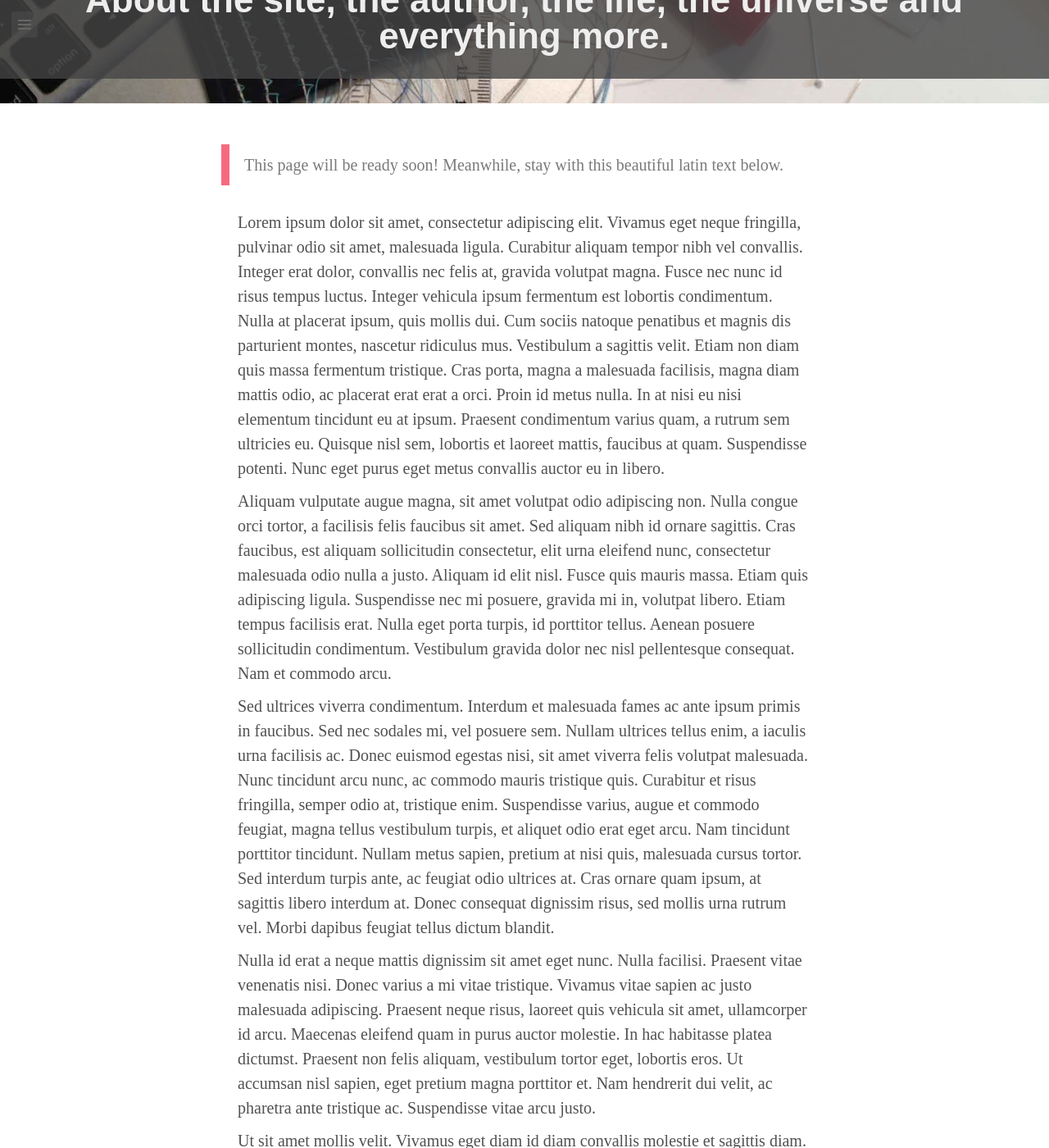
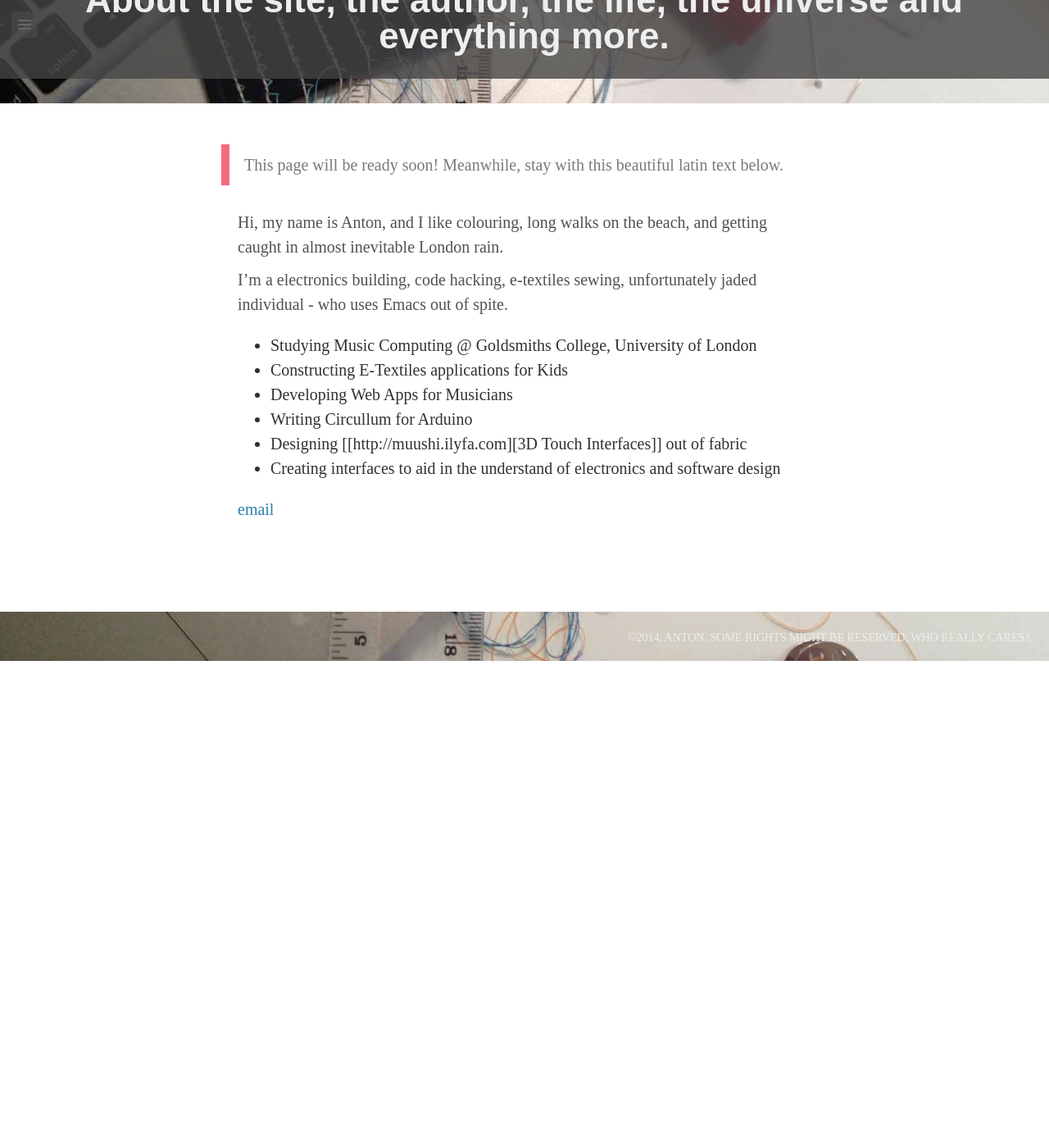
Before and after one commit to ype/ype.github.io, a Jekyll site: the page built from about/index.md, in a window 1280 px wide and 1400 px high, scrolled down 224 px. Shown: the whole window at 82% size. Built offline with Jekyll 4.4.1, drawn with Linux system fonts in a browser that asks for light colours; some web fonts are replaced; Markdown is read by kramdown in place of the engine named in the settings; after the commit the page ends 1030 px from its top, so only the background shows below that; some of the changed text lies outside the part shown.

Commit message:
a little about me

```diff
--- a/about/index.md
+++ b/about/index.md
@@ -7,16 +7,18 @@ title: About the site, the author, the life, the universe and everything more.
   This page will be ready soon! Meanwhile, stay with this beautiful latin text below.
 </div>
 
-Lorem ipsum dolor sit amet, consectetur adipiscing elit. Vivamus eget neque fringilla, pulvinar odio sit amet, malesuada ligula. Curabitur aliquam tempor nibh vel convallis. Integer erat dolor, convallis nec felis at, gravida volutpat magna. Fusce nec nunc id risus tempus luctus. Integer vehicula ipsum fermentum est lobortis condimentum. Nulla at placerat ipsum, quis mollis dui. Cum sociis natoque penatibus et magnis dis parturient montes, nascetur ridiculus mus. Vestibulum a sagittis velit. Etiam non diam quis massa fermentum tristique. Cras porta, magna a malesuada facilisis, magna diam mattis odio, ac placerat erat erat a orci. Proin id metus nulla. In at nisi eu nisi elementum tincidunt eu at ipsum. Praesent condimentum varius quam, a rutrum sem ultricies eu. Quisque nisl sem, lobortis et laoreet mattis, faucibus at quam. Suspendisse potenti. Nunc eget purus eget metus convallis auctor eu in libero.
+Hi, my name is Anton, and I like colouring, long walks on the beach,
+and getting caught in almost inevitable London rain.
 
-Aliquam vulputate augue magna, sit amet volutpat odio adipiscing non. Nulla congue orci tortor, a facilisis felis faucibus sit amet. Sed aliquam nibh id ornare sagittis. Cras faucibus, est aliquam sollicitudin consectetur, elit urna eleifend nunc, consectetur malesuada odio nulla a justo. Aliquam id elit nisl. Fusce quis mauris massa. Etiam quis adipiscing ligula. Suspendisse nec mi posuere, gravida mi in, volutpat libero. Etiam tempus facilisis erat. Nulla eget porta turpis, id porttitor tellus. Aenean posuere sollicitudin condimentum. Vestibulum gravida dolor nec nisl pellentesque consequat. Nam et commodo arcu.
+I'm a electronics building, code hacking, e-textiles sewing,
+unfortunately jaded individual - who uses Emacs out of spite.
 
-Sed ultrices viverra condimentum. Interdum et malesuada fames ac ante ipsum primis in faucibus. Sed nec sodales mi, vel posuere sem. Nullam ultrices tellus enim, a iaculis urna facilisis ac. Donec euismod egestas nisi, sit amet viverra felis volutpat malesuada. Nunc tincidunt arcu nunc, ac commodo mauris tristique quis. Curabitur et risus fringilla, semper odio at, tristique enim. Suspendisse varius, augue et commodo feugiat, magna tellus vestibulum turpis, et aliquet odio erat eget arcu. Nam tincidunt porttitor tincidunt. Nullam metus sapien, pretium at nisi quis, malesuada cursus tortor. Sed interdum turpis ante, ac feugiat odio ultrices at. Cras ornare quam ipsum, at sagittis libero interdum at. Donec consequat dignissim risus, sed mollis urna rutrum vel. Morbi dapibus feugiat tellus dictum blandit.
+- Studying Music Computing @ Goldsmiths College, University of London
+- Constructing E-Textiles applications for Kids
+- Developing Web Apps for Musicians
+- Writing Circullum for Arduino
+- Designing [[http://muushi.ilyfa.com][3D Touch Interfaces]] out of fabric
+- Creating interfaces to aid in the understand of electronics and
+  software design
 
-Nulla id erat a neque mattis dignissim sit amet eget nunc. Nulla facilisi. Praesent vitae venenatis nisi. Donec varius a mi vitae tristique. Vivamus vitae sapien ac justo malesuada adipiscing. Praesent neque risus, laoreet quis vehicula sit amet, ullamcorper id arcu. Maecenas eleifend quam in purus auctor molestie. In hac habitasse platea dictumst. Praesent non felis aliquam, vestibulum tortor eget, lobortis eros. Ut accumsan nisl sapien, eget pretium magna porttitor et. Nam hendrerit dui velit, ac pharetra ante tristique ac. Suspendisse vitae arcu justo.
-
-Ut sit amet mollis velit. Vivamus eget diam id diam convallis molestie et sagittis diam. Vestibulum pharetra tristique est vel adipiscing. In a est dignissim, auctor magna at, cursus leo. Maecenas varius augue non lacinia eleifend. Fusce tempor elementum rutrum. Donec dolor tortor, condimentum sed vehicula vitae, vehicula at leo. Sed malesuada pulvinar nibh, nec tristique orci semper sed. Aenean risus nisl, placerat vel euismod quis, posuere rhoncus dolor. In quis ante placerat, euismod risus ut, congue dui. Duis luctus semper nunc vel pulvinar. Donec consequat, lorem nec rutrum venenatis, nisi neque pulvinar libero, id venenatis massa magna quis nisl. Nam sit amet tincidunt nunc. Suspendisse sem eros, blandit quis luctus sit amet, feugiat eu tellus. Suspendisse ac consectetur risus. Etiam in hendrerit magna, id tempus eros.
-
-Morbi euismod suscipit suscipit. Phasellus a arcu ac turpis lacinia dictum. Mauris imperdiet commodo quam et condimentum. Aenean est ligula, hendrerit et varius quis, luctus et lorem. Aliquam vestibulum et magna nec aliquam. Suspendisse eu ultricies lectus. Duis vel lorem ut quam bibendum viverra. Curabitur scelerisque, mauris dignissim dignissim egestas, tortor eros pellentesque nunc, ac elementum justo libero sollicitudin erat. Suspendisse suscipit orci eu nibh elementum, non cursus turpis ullamcorper. Integer vehicula libero et tellus vulputate, eu aliquam diam placerat. Morbi pharetra, urna quis bibendum vulputate, nibh nisl dictum risus, et cursus tortor tortor id libero. Integer accumsan, enim sit amet blandit ultricies, diam elit condimentum justo, quis adipiscing dolor eros non neque. Vivamus commodo sem libero, sit amet tincidunt nisi accumsan vitae. Donec nec sem nunc. Phasellus sed placerat erat. Integer nisi lectus, cursus a est id, gravida aliquam purus.
-
-Good bye, and thank's for all the fish!
+[email](mailto:ype@env.sh)
```
